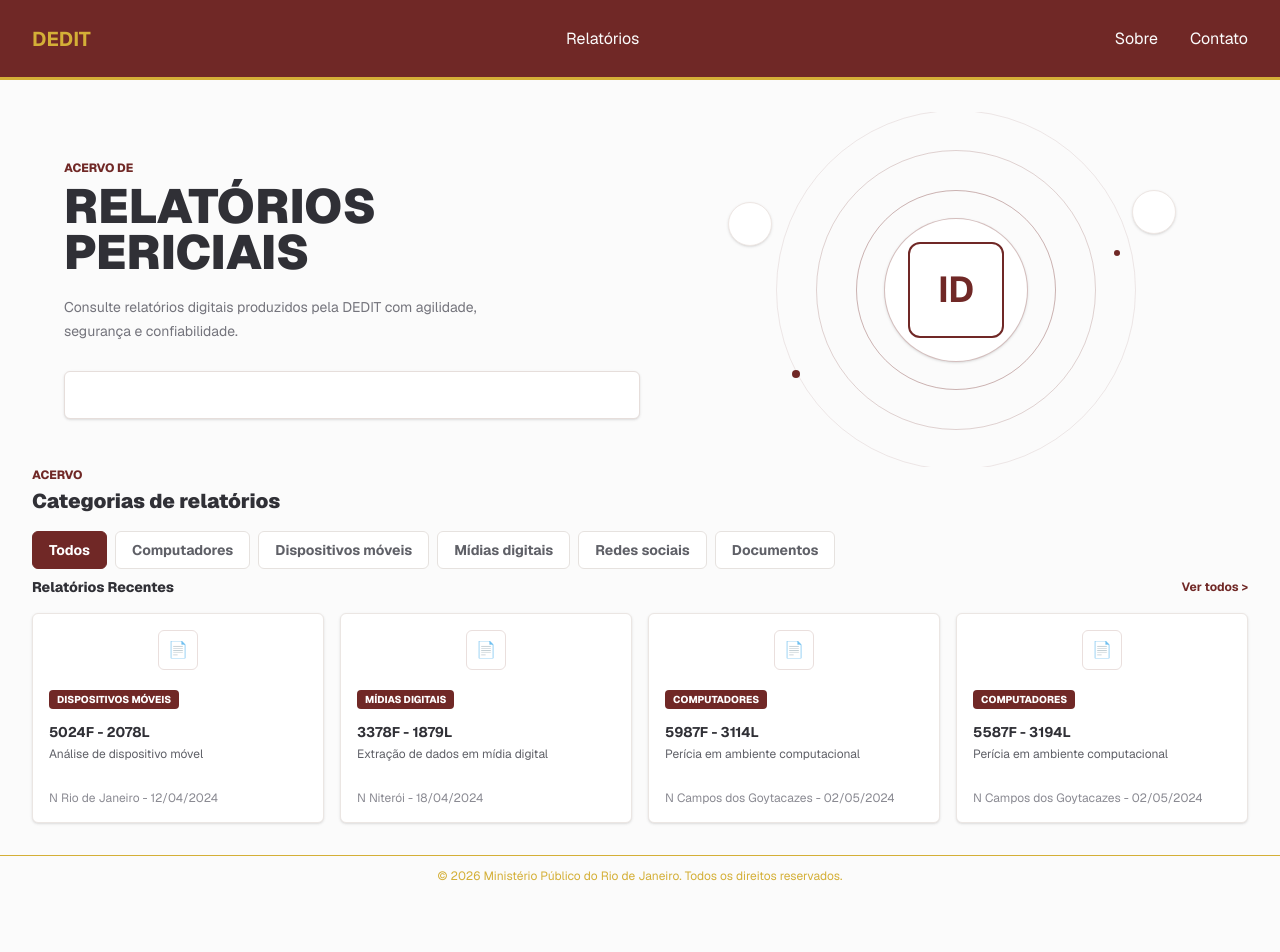
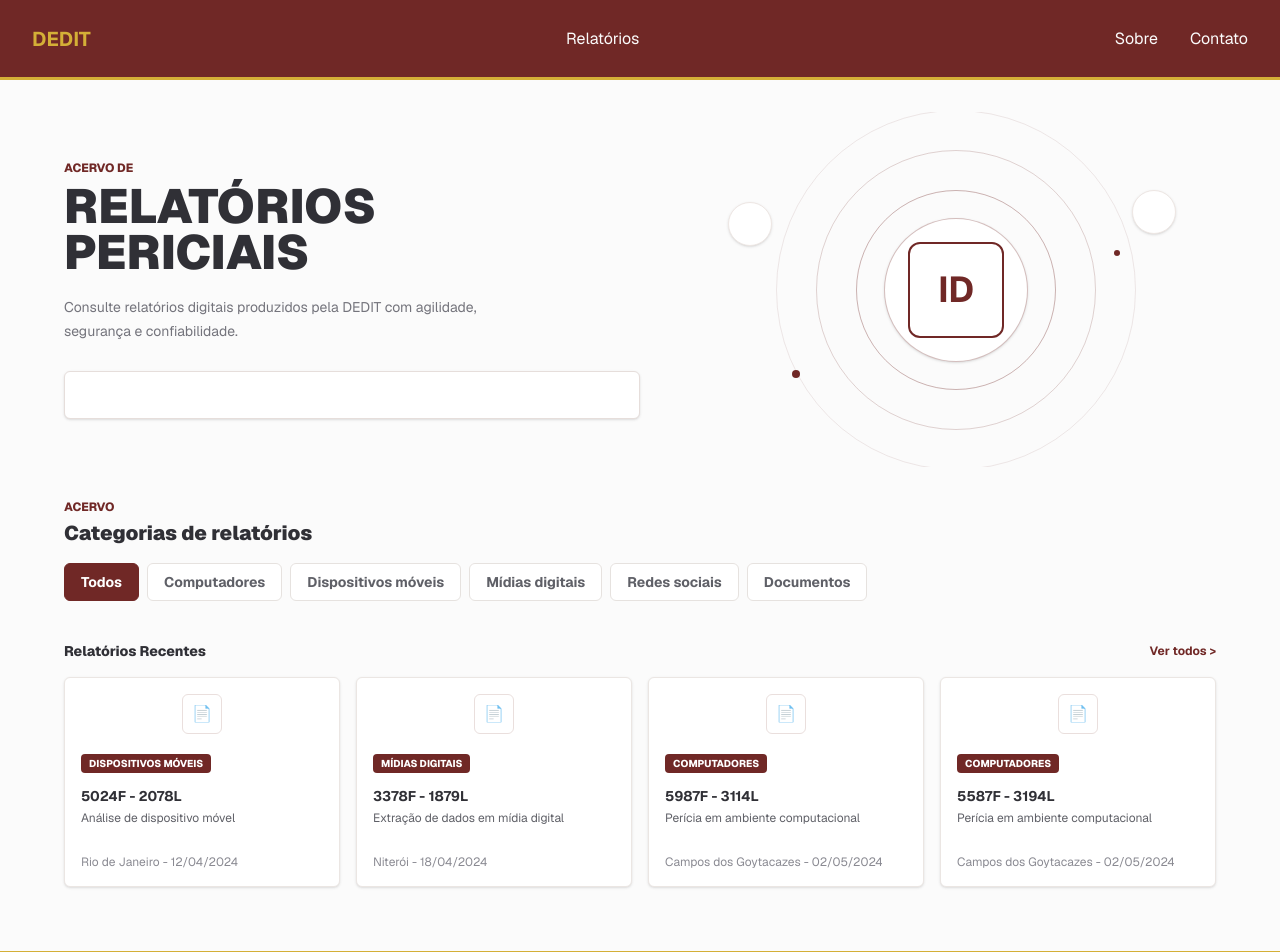
Before and after one commit to BrunoArn/WEB-MPRJ--Report, a Next.js app: page / in a window 1280 px wide. Shown: the top 952 px of the page. Before the commit the page ends 896 px from the top, so only its background shows below. Built offline with nearby package versions, Linux system fonts and the light colour scheme.

Commit message:
add report section and categories filter

```diff
--- a/app/page.tsx
+++ b/app/page.tsx
@@ -1,9 +1,5 @@
-"use client";
-
 import Hero from "@/components/Hero";
-import { CategoriesBar } from "@/components/CategoriesBar";
-import { ReportList } from "@/components/ReportList";
-import { reports, categories } from "@/components/reports.mock";
+import ReportSection from "@/components/ReportSection";
 
 
 export default function Home() {
@@ -11,12 +7,7 @@ export default function Home() {
 
     <main>
       <Hero />
-      <CategoriesBar
-      categories={categories}
-      selectedCategory="Todos"
-      onCategorySelect={(category) => console.log("Categoria selecionada:", category)}
-      />
-      <ReportList reports={reports} />
+      <ReportSection />
     </main>
 
   );
--- a/components/ReportList.tsx
+++ b/components/ReportList.tsx
@@ -48,7 +48,7 @@ export function ReportList({ reports, limit = 4 }: ReportListProps) {
                         </p>
 
                         <p className="mt-3 text-xs text-[#8a8a92]">
-                            N {report.location} - {report.date}
+                            {report.location} - {report.date}
                         </p>
                     </article>
                 ))}
--- /dev/null
+++ b/components/ReportSection.tsx
@@ -0,0 +1,34 @@
+"use client";
+
+import { useMemo, useState } from "react";
+
+import { CategoriesBar } from "@/components/CategoriesBar";
+import { ReportList } from "@/components/ReportList";
+import { reports, categories } from "@/components/reports.mock";
+
+export default function ReportSection() {
+    const [selectedCategory, setSelectedCategory] = useState("Todos");
+
+    const filteredReports = useMemo(() => {
+        if (selectedCategory === "Todos") {
+            return reports;
+        }
+        return reports.filter(
+            (report) => report.category === selectedCategory
+        );
+    }, [selectedCategory]);
+
+
+    return (
+        <section className="bg-background px-5 py-8 md:px-8">
+            <div className="mx-auto max-w-7xl space-y-8">
+            <CategoriesBar
+                categories={categories}
+                selectedCategory={selectedCategory}
+                onCategorySelect={setSelectedCategory}
+            />
+            <ReportList reports={filteredReports} />
+            </div>
+        </section>
+    )
+}
```
